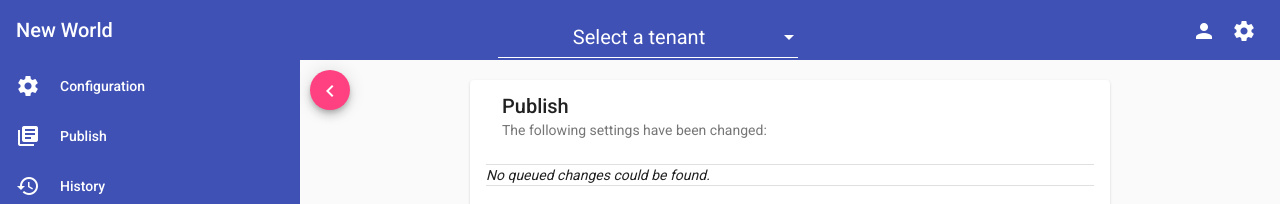
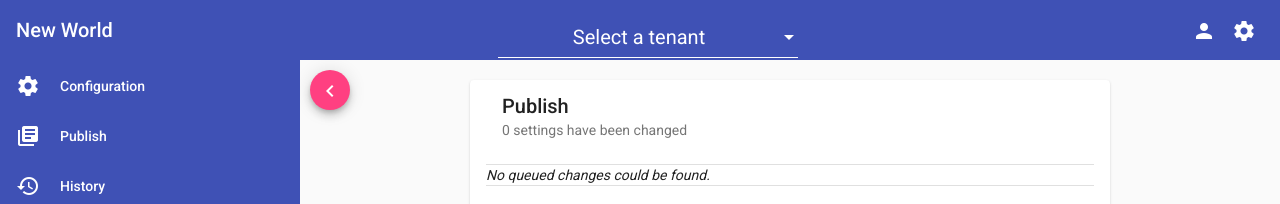
Before and after one commit to NWMSOEConfig/insight, an Angular app in the folder Insight/InsightApp/: page /publish in a window 1280 px wide. Shown: the top 204 px of the page. Built offline with nearby package versions, Linux system fonts and the light colour scheme.

Commit message:
add setting count to publish page

```diff
--- a/Insight/InsightApp/src/app/publish-page/publish-page.component.html
+++ b/Insight/InsightApp/src/app/publish-page/publish-page.component.html
@@ -3,7 +3,10 @@
     <mat-card-header>
       <mat-card-title>Publish</mat-card-title>
       <mat-card-subtitle>
-        The following settings have been changed:
+        <div>
+          <span id="settingsCount">{{ settings.length }}</span> settings have
+          been changed
+        </div>
       </mat-card-subtitle>
     </mat-card-header>
     <!-- Table -->
@@ -12,7 +15,13 @@
       <mat-action-list disableRipple="true">
         <mat-divider></mat-divider>
         <i *ngIf="settings.length === 0">No queued changes could be found.</i>
-        <mat-list-item id="noQueue" *ngIf="settings.length !== 0" class="header" color="primary" (mouseover)="selected = null">
+        <mat-list-item
+          id="noQueue"
+          *ngIf="settings.length !== 0"
+          class="header"
+          color="primary"
+          (mouseover)="selected = null"
+        >
           <span>Setting Name</span>
           <span>Current Value</span>
           <span>New Value</span>
```
